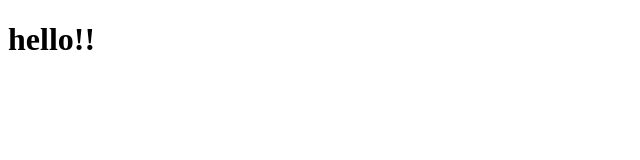
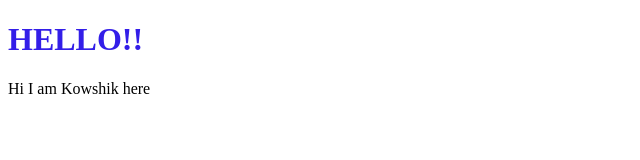
Before and after one commit to kowshikmahi/newdesign, a plain HTML site: page index.html in a window 1280 px wide. Shown: the whole page, without its empty margins (0-640 px from the left). Drawn offline with Linux system fonts and the light colour scheme.

Commit message:
style.css add

```diff
--- a/index.html
+++ b/index.html
@@ -1,11 +1,16 @@
 <!DOCTYPE html>
 <html lang="en">
+
 <head>
     <meta charset="UTF-8">
     <meta name="viewport" content="width=device-width, initial-scale=1.0">
     <title>Portfolio</title>
+    <link rel="stylesheet" href="style.css">
 </head>
+
 <body>
-    <h1>hello!!</h1>
+    <h1>HELLO!!</h1>
+    <p>Hi I am Kowshik here</p>
 </body>
+
 </html>
--- /dev/null
+++ b/style.css
@@ -0,0 +1,5 @@
+
+h1{
+    color: #331ee8;
+
+}
```
